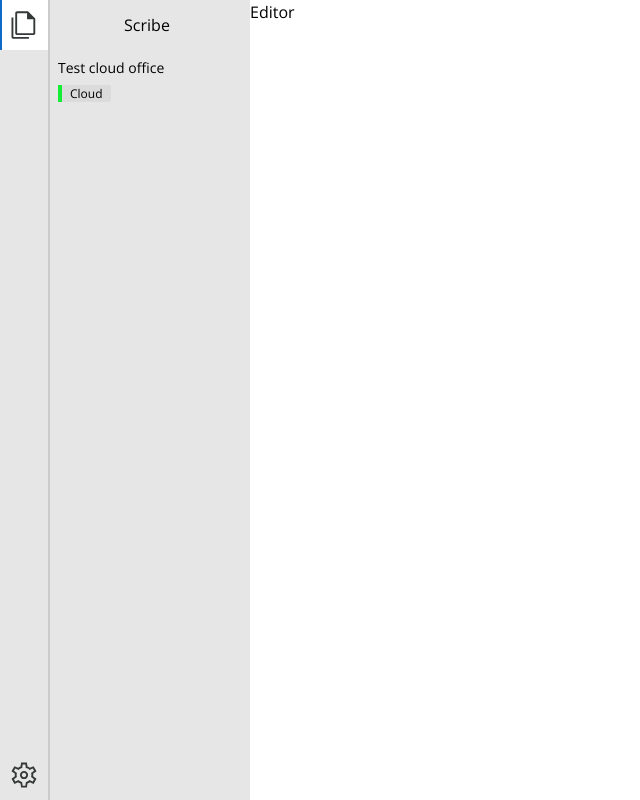
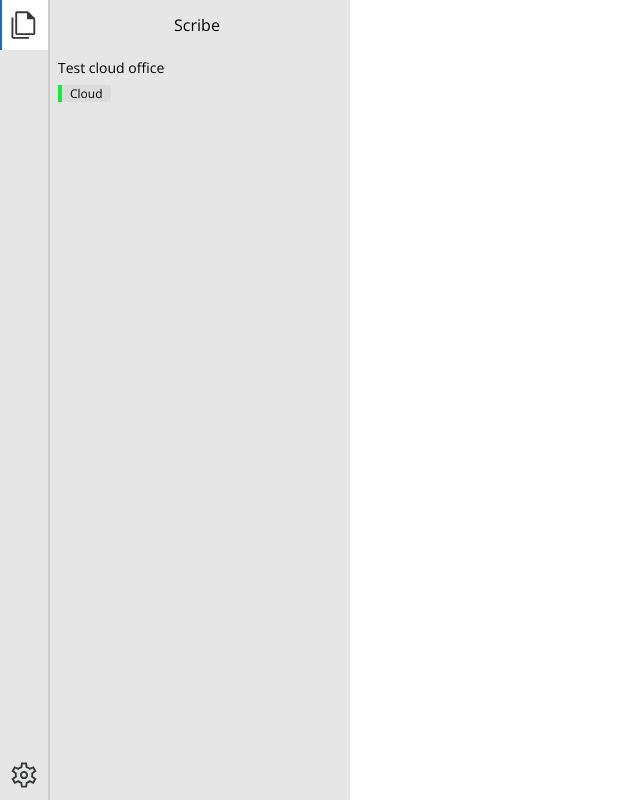
Before and after one commit to crisosron/scribe, a Next.js app in the folder scribe-frontend/: page / in a window 1280 px wide. Shown: the whole page, without its empty margins (0-640 px from the left). Built offline with nearby package versions, Linux system fonts and the light colour scheme.

Commit message:
Adjust sidebar max width

```diff
--- a/scribe-frontend/components/editor/editor.tsx
+++ b/scribe-frontend/components/editor/editor.tsx
@@ -3,7 +3,6 @@
 const Editor = () => {
   return (
     <EditorContainer>
-      Editor
     </EditorContainer>
   )
 }
--- a/scribe-frontend/components/sidebar/sidebar.tsx
+++ b/scribe-frontend/components/sidebar/sidebar.tsx
@@ -9,7 +9,7 @@
 const Sidebar = () => {
   const sidebarRef = useRef<HTMLDivElement>(null);
   const [isResizing, setIsResizing] = useState(false);
-  const [sidebarWidth, setSidebarWidth] = useState(250);
+  const [sidebarWidth, setSidebarWidth] = useState(350);
   const { showSidebar } = useSidebarContext();
 
   // Note that a 'toggleResize' fn isn't implemented as 'toggleResize' will trigger every time the
@@ -58,7 +58,7 @@
         duration: 0.1,
       }}
       ref={sidebarRef}
-      className="min-h-screen max-h-screen min-w-[50px] max-w-screen md:max-w-[400px] grow-0 shrink-0 flex bg-white-200 dark:bg-soft-black-100"
+      className="min-h-screen max-h-screen min-w-[50px] max-w-[300px] md:max-w-[500px] grow-0 shrink-0 flex bg-white-200 dark:bg-soft-black-100"
       onMouseDown={(e: React.MouseEvent) => e.preventDefault()}
     >
       <Content />
```
